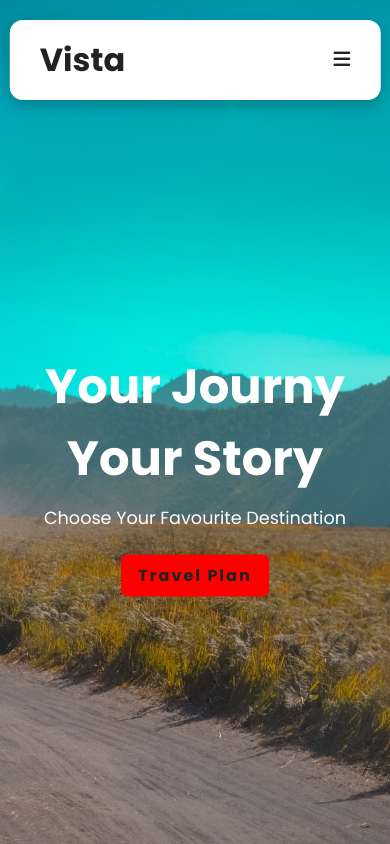
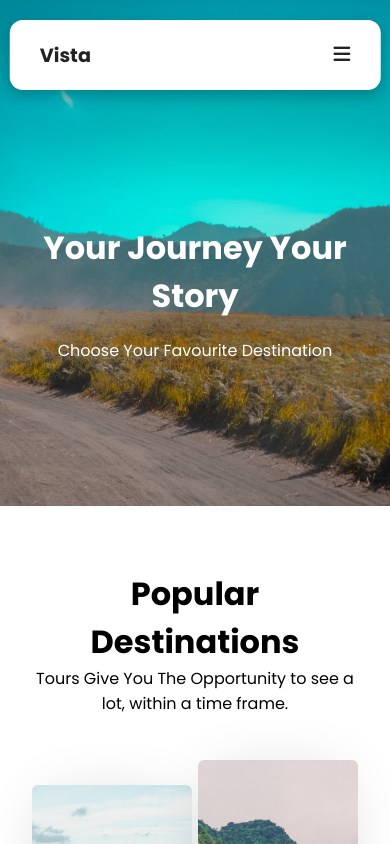
Before and after one commit to Irshad-V/Vista_travel, a React (Create React App) app: page / in a window 390 px wide. Shown: the top 844 px of the page. Built offline with nearby package versions, Linux system fonts and the light colour scheme.

Commit message:
edited the first page ,removed the btn in home page in responsive,fontsize on  10/25/2023

```diff
--- a/src/components/DestinationStyle.css
+++ b/src/components/DestinationStyle.css
@@ -2,9 +2,7 @@
     margin: 4rem 6rem;
 }
 
-.destination h1 {
-    font-size: 3rem;
-}
+
 
 .first-des {
     display: flex;
--- a/src/components/Footer.js
+++ b/src/components/Footer.js
@@ -6,7 +6,7 @@ function Footer() {
         <div className='footer'>
             <div className='top'>
                 <div>
-                    <h1>Vista</h1>
+                    <h2>Vista</h2>
                     <p>Choose your favourite destination</p>
                 </div>
                 <div>
--- a/src/components/FooterStyle.css
+++ b/src/components/FooterStyle.css
@@ -14,7 +14,7 @@
 
 .top i {
     color: #fff;
-    font-size: 2rem;
+    font-size: 1.5rem;
     margin-left: 1rem;
 }
 
@@ -36,7 +36,7 @@
 }
 
 .bottom h4 {
-    font-size: 1.3rem;
+    font-size: 1rem;
     padding: 1rem 0 0.8rem 0;
 }
 
@@ -44,7 +44,7 @@
     text-decoration: none;
     color: #fafafa;
     padding-bottom: 0.4rem;
-    font-size: 1.1rem;
+    font-size: 1rem;
 }
 
 @media screen and (max-width:850px) {
--- a/src/components/HeroStyle.css
+++ b/src/components/HeroStyle.css
@@ -1,12 +1,12 @@
 .hero {
     width: 100%;
-    height: 100vh;
+    max-height: 100vh;
     position: relative;
 }
 
 .hero-about {
     width: 100%;
-    height: 70vh;
+    height: 100vh;
     position: relative;
 }
 
@@ -60,7 +60,7 @@ img {
 @media screen and (max-width:650px) {
 
     .hero-text h1 {
-        font-size: 3rem;
+        font-size: 2rem;
         font-weight: 600;
         color: #fff;
         padding: 10px 20px;
@@ -69,14 +69,14 @@ img {
 
     .hero-text p {
         padding: 0 0 2rem 0;
-        font-size: 1.1rem;
+        font-size: 1rem;
     }
 
     .hero-text .show {
-        padding: 0.6rem 1.1rem;
+        padding: 0.5rem 1rem;
         border-radius: 6px;
         font-size: 1rem;
-        background: red;
+
     }
 
 
@@ -86,8 +86,46 @@ img {
 }
 
 @media screen and (max-width:450px) {
+    .hero {
+        width: 100%;
+        height: 60vh;
+        position: relative;
+    }
+    .hero-text{
+        top: 60%;
+    }
+    .hero-text .show {
+        display: none;
+        padding: 0.5rem 1rem;
+        border-radius: 6px;
+        font-size: 1rem;
+
+    }
+
+
+
+    .hero-text h1 {
+        font-size: 2rem;
+        color: #fff;
+
+    }
+
+    .hero-text p {
+        font-size: 1rem;
+        color: #fff;
+        padding: 0.5rem 0 2rem 0;
+    }
+
+
+
     .hero-about h1{
         font-size: 2.3rem;
         font-weight: 600;
     }
 }
+
+@media screen and (max-width:350px) {
+    .hero-text{
+        top: 60%;
+    }
+}
--- a/src/components/MenuItems.js
+++ b/src/components/MenuItems.js
@@ -28,10 +28,5 @@ export const MenuItems = [
         icon:"fa-solid fa-address-book"
 
     },
-    {
-        title :"Sign Up",
-        url : "/signup",
-        cName:"nav-links-mobile",
 
-    },
 ]
--- a/src/components/Navbar.js
+++ b/src/components/Navbar.js
@@ -23,14 +23,14 @@ function Navbar() {
                     MenuItems.map((item, index) => {
                         return (
                             <li key={index}>
-                                <Link className={item.cName} to={item.url} ><i className={item.icon}></i>{item.title}</Link>
+                                <Link className={item.cName} to={item.url}  onClick={()=>setClicked(false)}  ><i className={item.icon}></i>{item.title}</Link>
                             </li>
 
                         )
                     })
 
                 }
-                <button>Sign up</button>
+
 
             </ul>
 
--- a/src/components/NavbarStyle.css
+++ b/src/components/NavbarStyle.css
@@ -79,6 +79,13 @@ button:hover {
 @media screen and (max-width: 850px) {
     .NavbarItems{
         z-index: 99;
+        height: 70px;
+    }
+
+    .navbar-logo {
+
+        font-size: 1.2rem;
+
     }
 
     .nav-menu {
@@ -111,7 +118,7 @@ button:hover {
     .nav-links {
         display: block;
         width: 100%;
-        font-size: 1.5rem;
+        font-size: 1rem;
         padding: 1.5rem 0;
     }
 
--- a/src/components/TripStyle.css
+++ b/src/components/TripStyle.css
@@ -2,9 +2,7 @@
     margin: 4rem 6rem;
     color: #2a2a2a
 }
-.trip h1{
-    font-size: 3rem;
-}
+
 .tripcard{
     margin-top: 3rem;
     display: flex;
--- a/src/routes/Home.js
+++ b/src/routes/Home.js
@@ -11,7 +11,7 @@ function Home() {
             <Hero
                 cName="hero"
                 heroImg={HomeImg}
-                title="Your Journy Your Story"
+                title="Your Journey Your Story"
                 text="Choose Your Favourite Destination"
                 btnText="Travel Plan"
                 url="/"
```
